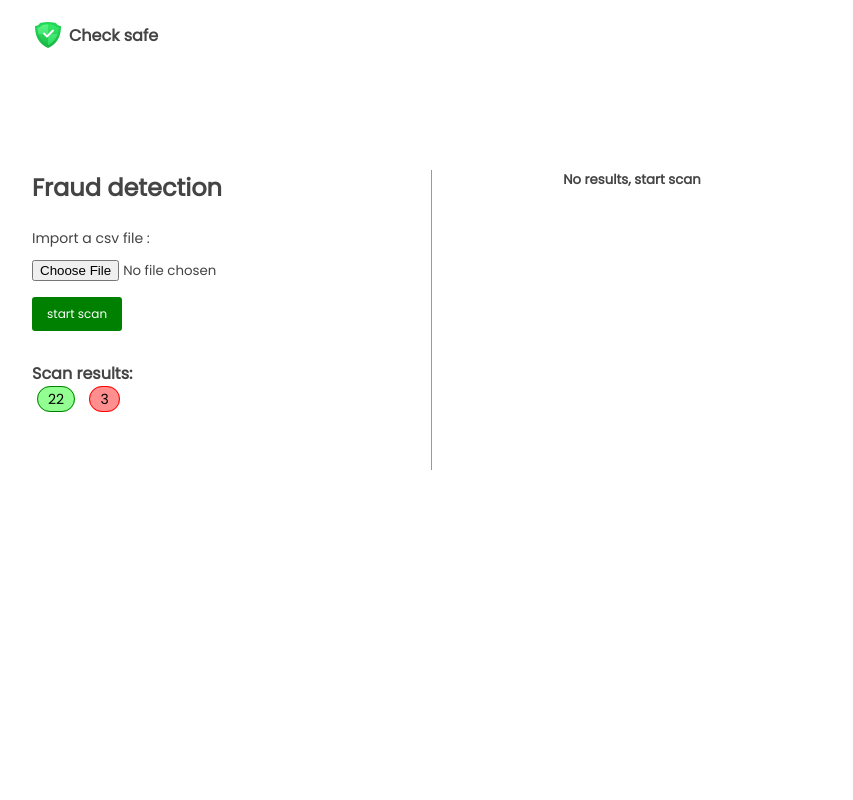
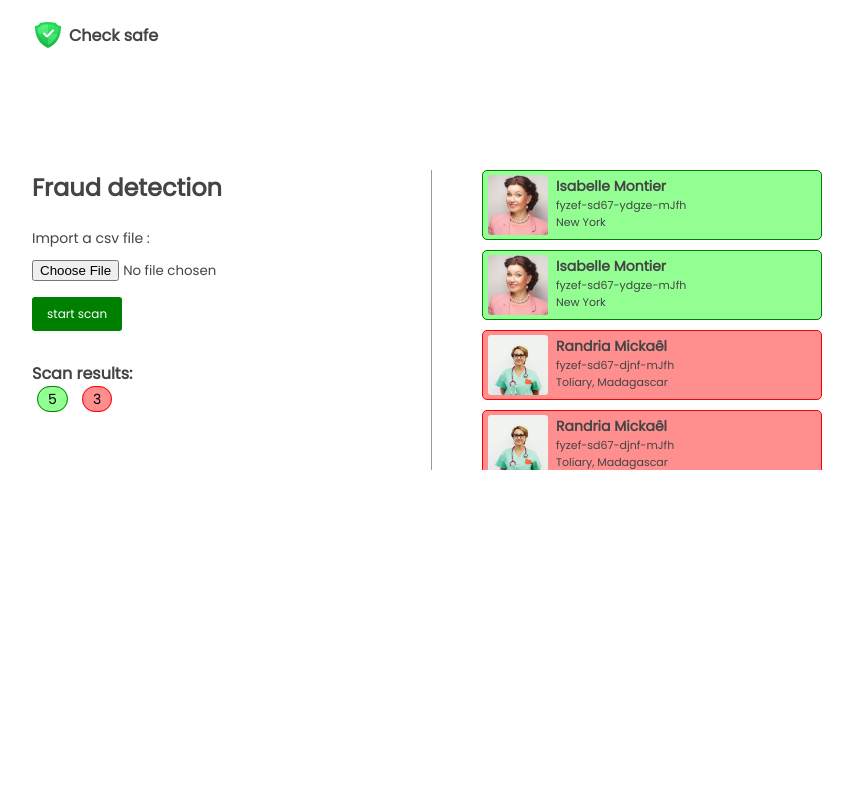
Before and after one commit to IALYFrancisco/CHECK-SAFE, a Django app: page / in a window 1280 px wide. Shown: the whole page, without its empty margins (208-1061 px from the left). Run offline with Django 5.2, Linux system fonts and the light colour scheme.

Commit message:
développement de la page d'accueil

```diff
--- a/Home/static/css/Home.css
+++ b/Home/static/css/Home.css
@@ -1,6 +1,15 @@
 @font-face {
     font-family: Poppins;
     src: url('../font/Poppins-Regular.ttf');
+}
+
+::-webkit-scrollbar {
+    width: 3px;
+}
+
+::-webkit-scrollbar-thumb {
+    background-color: green;
+    border-radius: 10px;
 }
 
 * {
@@ -92,11 +101,61 @@ header .logo-container {
 
 .result {
     width: 50%;
-    height: inherit;
+    height: 300px;
+    overflow-y: scroll;
+    padding-left: 50px;
+    padding-right: 10px;
 }
 
 .result h5 {
     text-align: center;
+}
+
+.result .user {
+    width: 100%;
+    height: 70px;
+    display: flex;
+    align-items: center;
+    padding: 5px;
+    border-radius: 5px;
+    column-gap: 8px;
+    margin-bottom: 10px;
+}
+
+.result .user.safe {
+    border: 1px solid green;
+    background-color: rgb(147, 255, 147);
+}
+
+.result .user.not-safe {
+    background-color: rgb(255, 142, 142);
+    border: 1px solid red;
+}
+
+.user-info {
+    height: 100%;
+}
+
+.result .user-info p.name {
+    font-size: 14px;
+    font-weight: 600;
+}
+
+.result .user-info p.account-id,
+.result .user-info p.town {
+    font-size: 11px;
+}
+
+.result .profile-container {
+    width: 60px;
+    height: 60px;
+    border-radius: 3px;
+    overflow: hidden;
+}
+
+.result .profile-container img {
+    width: 100%;
+    height: 100%;
 }
 @keyframes fire {
     0% {
--- a/Home/templates/index.html
+++ b/Home/templates/index.html
@@ -28,12 +28,93 @@
             </form>
             <section class="results">
                 <h4>Scan results:</h4>
-                <span class="safe">22</span>
+                <span class="safe">5</span>
                 <span class="warning">3</span>
             </section>
         </section>
         <section class="result">
-            <h5>No results, start scan</h5>
+            <!-- <h5>No results, start scan</h5> -->
+             <section class="user-list">
+                <div class="user safe">
+                    <div class="profile-container">
+                        <img src="{% static 'img/profile2.jpg' %}" alt="">
+                    </div>
+                    <div class="user-info">
+                        <p class="name">Isabelle Montier</p>
+                        <p class="account-id">fyzef-sd67-ydgze-mJfh</p>
+                        <p class="town">New York</p>
+                    </div>
+                </div>
+                <div class="user safe">
+                    <div class="profile-container">
+                        <img src="{% static 'img/profile2.jpg' %}" alt="">
+                    </div>
+                    <div class="user-info">
+                        <p class="name">Isabelle Montier</p>
+                        <p class="account-id">fyzef-sd67-ydgze-mJfh</p>
+                        <p class="town">New York</p>
+                    </div>
+                </div>
+                <div class="user not-safe">
+                    <div class="profile-container">
+                        <img src="{% static 'img/doctor-pdp.png' %}" alt="">
+                    </div>
+                    <div class="user-info">
+                        <p class="name">Randria Mickaêl</p>
+                        <p class="account-id">fyzef-sd67-djnf-mJfh</p>
+                        <p class="town">Toliary, Madagascar</p>
+                    </div>
+                </div>
+                <div class="user not-safe">
+                    <div class="profile-container">
+                        <img src="{% static 'img/doctor-pdp.png' %}" alt="">
+                    </div>
+                    <div class="user-info">
+                        <p class="name">Randria Mickaêl</p>
+                        <p class="account-id">fyzef-sd67-djnf-mJfh</p>
+                        <p class="town">Toliary, Madagascar</p>
+                    </div>
+                </div>
+                <div class="user safe">
+                    <div class="profile-container">
+                        <img src="{% static 'img/profile2.jpg' %}" alt="">
+                    </div>
+                    <div class="user-info">
+                        <p class="name">Isabelle Montier</p>
+                        <p class="account-id">fyzef-sd67-ydgze-mJfh</p>
+                        <p class="town">New York</p>
+                    </div>
+                </div><div class="user safe">
+                    <div class="profile-container">
+                        <img src="{% static 'img/profile2.jpg' %}" alt="">
+                    </div>
+                    <div class="user-info">
+                        <p class="name">Isabelle Montier</p>
+                        <p class="account-id">fyzef-sd67-ydgze-mJfh</p>
+                        <p class="town">New York</p>
+                    </div>
+                </div>
+                <div class="user safe">
+                    <div class="profile-container">
+                        <img src="{% static 'img/profile2.jpg' %}" alt="">
+                    </div>
+                    <div class="user-info">
+                        <p class="name">Isabelle Montier</p>
+                        <p class="account-id">fyzef-sd67-ydgze-mJfh</p>
+                        <p class="town">New York</p>
+                    </div>
+                </div>
+                <div class="user safe">
+                    <div class="profile-container">
+                        <img src="{% static 'img/profile2.jpg' %}" alt="">
+                    </div>
+                    <div class="user-info">
+                        <p class="name">Isabelle Montier</p>
+                        <p class="account-id">fyzef-sd67-ydgze-mJfh</p>
+                        <p class="town">New York</p>
+                    </div>
+                </div>
+             </section>
         </section>
     </main>
 </body>
```
Also changed, not shown: Home/static/img/doctor-pdp.png (added), Home/static/img/profile2.jpg (added).
